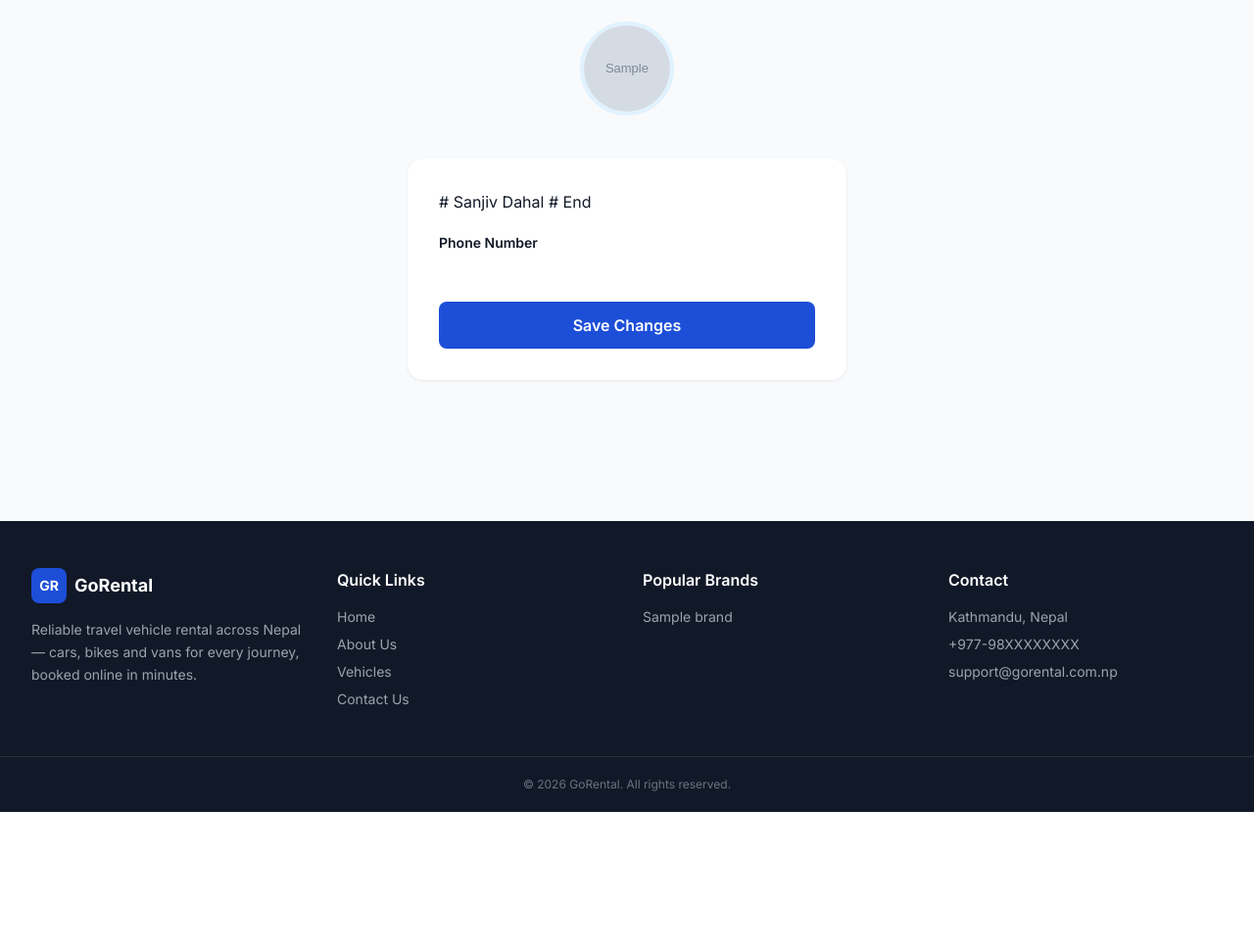
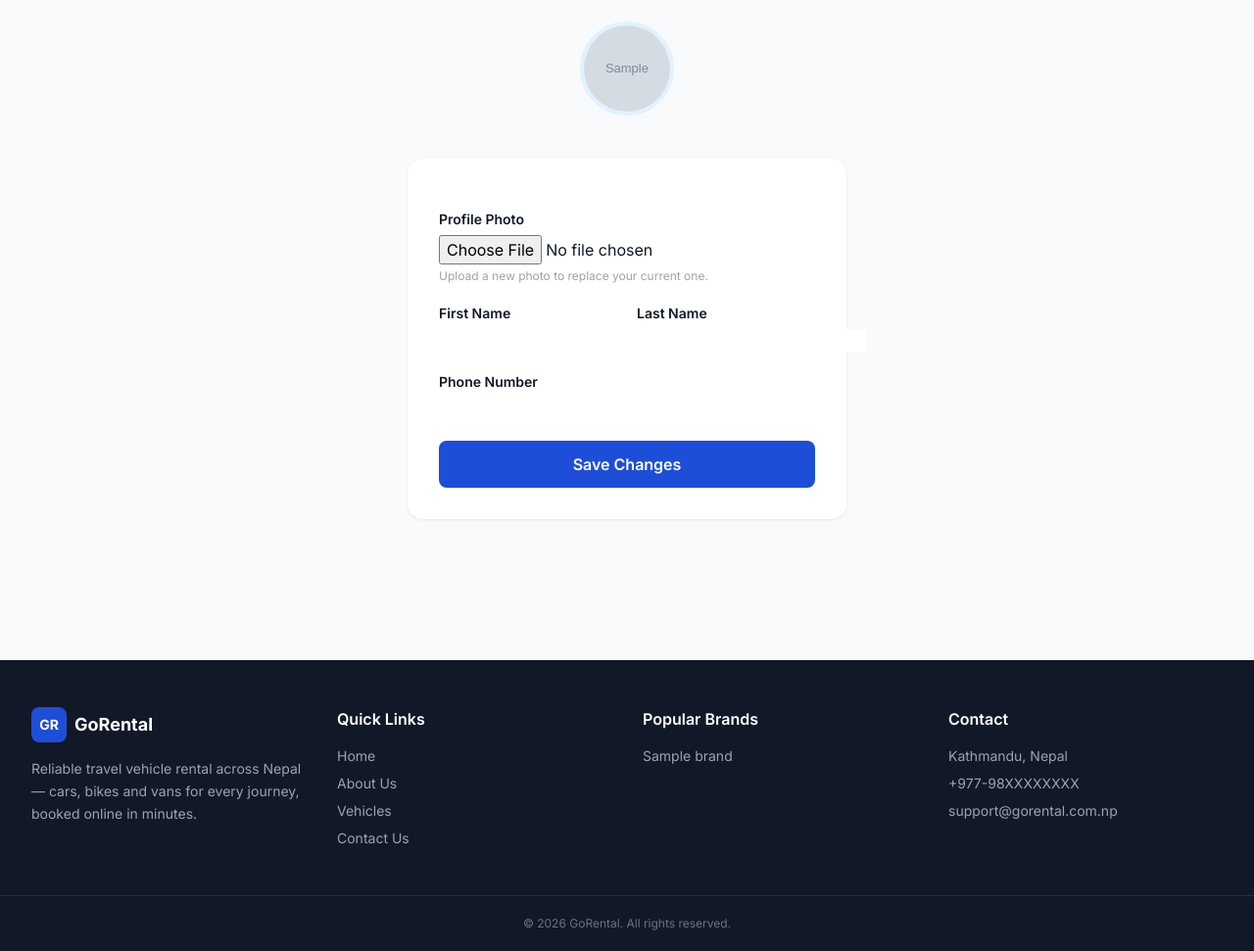
Before and after one commit to Shobhit-Devkota/GoDrive_Rental, a Django app: template templates/accounts/profile.html in a window 1280 px wide. Shown: the part 203-1174 px from the top of the page at 98% size. Before the commit the page ends 1032 px from the top, so only its background shows below. Run offline with Django 5.2, Linux system fonts and the light colour scheme; the template is opened without the code that fills it: values that come from a table or form of the project are taken from there, others are empty; tables that the repository leaves empty hold one stand-in row (values such as "Sample post"); grey boxes marked "Sample" are stand-in pictures; form fields are guessed from the names that the template uses; parts of the project's set-up code (start-up, migrations or seed data) failed here and were passed over; some libraries are stand-ins or nearby versions.

Commit message:
complete code profile.html

```diff
--- a/templates/accounts/profile.html
+++ b/templates/accounts/profile.html
@@ -21,8 +21,7 @@
 
   <form method="post" enctype="multipart/form-data" class="card p-6 md:p-8 space-y-5">
     {% csrf_token %}
-# Sanjiv Dahal
-    {% comment %} <div>
+ <div>
       <label class="block text-sm font-semibold text-dark-gray mb-1.5">Profile Photo</label>
       {{ form.avatar }}
       <p class="text-xs text-gray-400 mt-1">Upload a new photo to replace your current one.</p>
@@ -37,8 +36,8 @@
         <label class="block text-sm font-semibold text-dark-gray mb-1.5">Last Name</label>
         {{ form.last_name }}
       </div>
-    </div> {% endcomment %}
-# End
+    </div>
+
     <div>
       <label class="block text-sm font-semibold text-dark-gray mb-1.5">Phone Number</label>
       {{ form.phone }}
```
